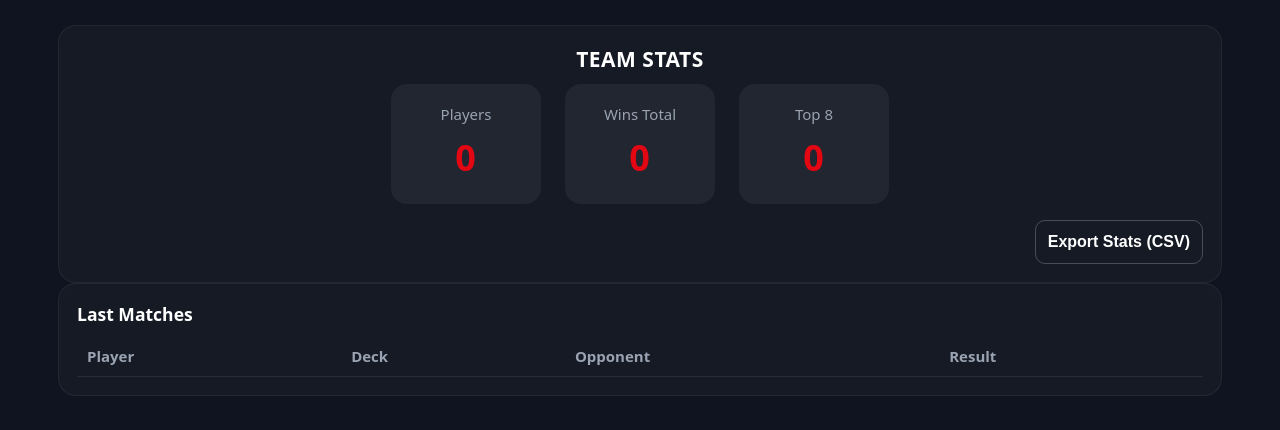
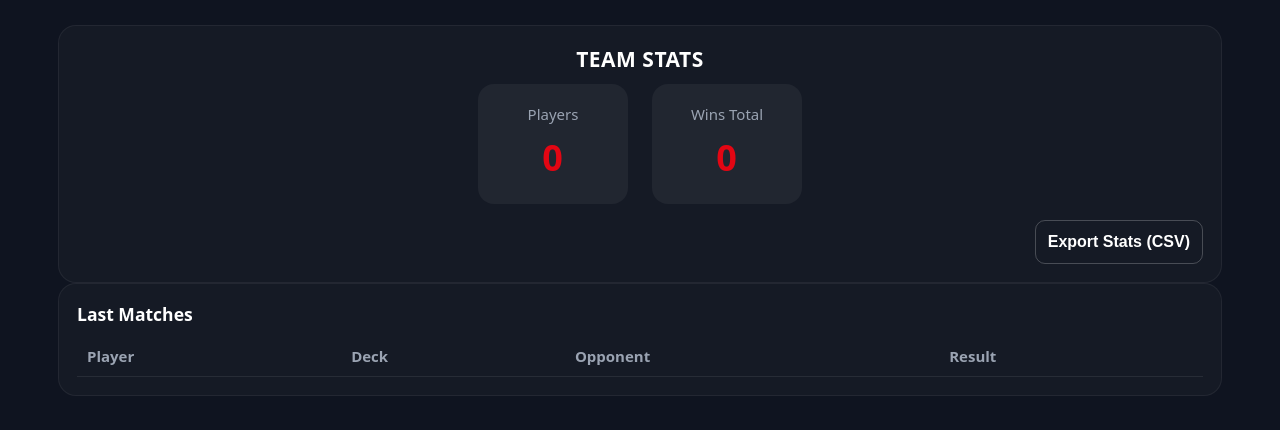
Before and after one commit to pabloesteves91/Maniacstcg, a plain HTML site: page index.html in a window 1280 px wide. Shown: the part 115-545 px from the top of the page. Drawn offline with Linux system fonts and the light colour scheme; no server answers.

Commit message:
Update index.html

```diff
--- a/index.html
+++ b/index.html
@@ -67,10 +67,6 @@
         <div class="kpi-box">
           <div class="kpi-label">Wins Total</div>
           <div class="kpi-value" id="kpi-wins">0</div>
-        </div>
-        <div class="kpi-box">
-          <div class="kpi-label">Top 8</div>
-          <div class="kpi-value" id="kpi-top8">0</div>
         </div>
       </div>
       <div class="row end" style="margin-top:16px;">
```
